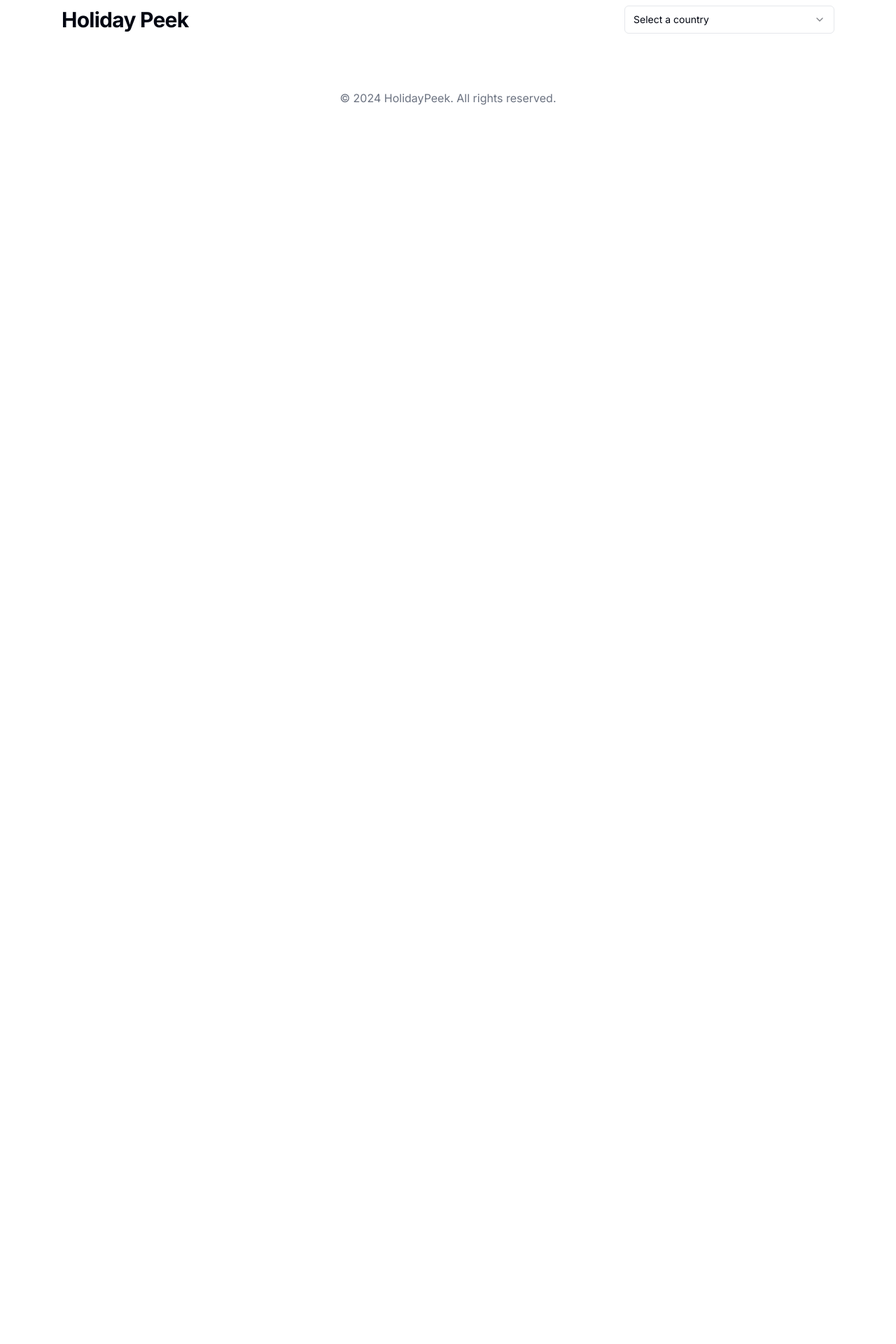
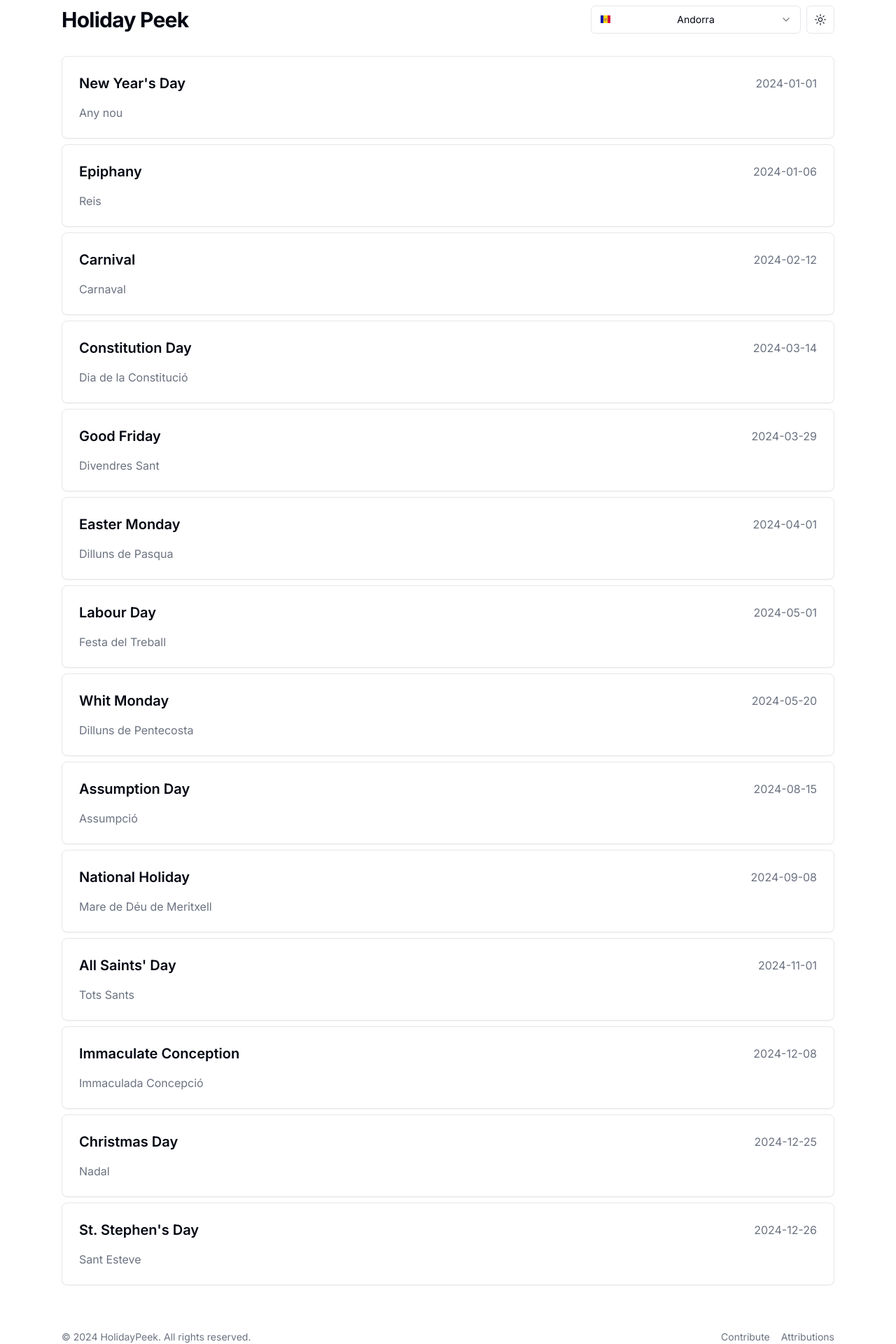
Before and after one commit to bandaranayake/holiday-peek, a Next.js app: page / in a window 1280 px wide. Shown: the part 40-1960 px from the top of the page at 70% size. Before the commit the page ends 800 px from the top, so only its background shows below. Built offline with nearby package versions, Linux system fonts and the light colour scheme.

Commit message:
Add attributions

```diff
--- a/src/app/page.tsx
+++ b/src/app/page.tsx
@@ -1,13 +1,20 @@
 "use client"
 
 import { useState, useEffect } from "react";
+import Link from "next/link";
+import { useTheme } from "next-themes"
 import { Card } from "@/components/ui/card";
 import { COUNTRIES } from "@/utils/constants";
 import Holiday from "@/interfaces/Holiday";
 import CountrySelector from "@/components/CountrySelector";
 import { getCountry } from "@/utils/timezone";
+import DialogAttribution from "@/components/DialogAttribution";
+import { Button } from "@/components/ui/button";
+import { MoonIcon, SunIcon } from "@radix-ui/react-icons";
 
 export default function Main() {
+  const { theme, setTheme } = useTheme()
+
   const [selectedCountry, setSelectedCountry] = useState<string>('');
   const [holidays, setHolidays] = useState<Holiday[]>([]);
 
@@ -15,6 +22,9 @@ export default function Main() {
     const userCountryCode = getCountry();
     if (userCountryCode && COUNTRIES.some(country => country.countryCode === userCountryCode)) {
       setSelectedCountry(userCountryCode);
+    }
+    else {
+      setSelectedCountry(COUNTRIES[0].countryCode);
     }
   }, []);
 
@@ -31,8 +41,17 @@ export default function Main() {
     <div className="w-full max-w-6xl mx-auto px-4 py-12 md:px-6">
       <div className="flex flex-col md:flex-row items-start md:items-center justify-between gap-4 mb-8">
         <h1 className="text-3xl font-bold tracking-tight">Holiday Peek</h1>
-        <div className="w-full md:w-auto">
+        <div className="w-full md:w-auto flex items-center space-x-2">
           <CountrySelector selectedCountry={selectedCountry} onValueChange={setSelectedCountry} countryList={COUNTRIES} />
+          {theme === "light" ?
+            <Button variant="outline" size="icon">
+              <SunIcon className="h-4 w-4" onClick={() => setTheme("dark")} />
+            </Button>
+            :
+            <Button variant="outline" size="icon">
+              <MoonIcon className="h-4 w-4" onClick={() => setTheme("light")} />
+            </Button>
+          }
         </div>
       </div>
       <div className="grid gap-2">
@@ -46,9 +65,18 @@ export default function Main() {
           </Card>
         ))}
       </div>
-      <footer className="mt-12 text-center text-muted-foreground">
-        <p>&copy; 2024 HolidayPeek. All rights reserved.</p>
+      <footer className="mt-12 pt-4 text-sm text-muted-foreground">
+        <div className="container max-w-6xl mx-auto flex justify-between">
+          <p>&copy; 2024 HolidayPeek. All rights reserved.</p>
+          <nav className="flex gap-4">
+            <Link href="https://github.com/bandaranayake/holiday-peek" target="_blank" className="hover:underline" prefetch={false}>
+              Contribute
+            </Link>
+            <DialogAttribution />
+          </nav>
+        </div>
       </footer>
+
     </div>
   )
 }
--- /dev/null
+++ b/src/components/DialogAttribution.tsx
@@ -0,0 +1,38 @@
+import React from 'react';
+import Link from "next/link";
+import { Label } from "@/components/ui/label";
+import {
+    Dialog,
+    DialogContent,
+    DialogDescription,
+    DialogFooter,
+    DialogHeader,
+    DialogTitle,
+    DialogTrigger,
+} from "@/components/ui/dialog"
+
+const DialogAttribution: React.FC = () => {
+    return (
+        <Dialog>
+            <DialogTrigger asChild>
+                <Label className="hover:underline cursor-pointer">Attributions</Label>
+            </DialogTrigger>
+            <DialogContent className="sm:max-w-[425px]">
+                <DialogHeader>
+                    <DialogTitle>Attributions</DialogTitle>
+                    <DialogDescription>
+                        Data and assets used in this application:
+                    </DialogDescription>
+                </DialogHeader>
+                <div className="text-sm mt-0">
+                    <li>Holiday dates provided by <Link className="hover:underline" href="https://github.com/commenthol/date-holidays" target="_blank" rel="noopener noreferrer">date-holidays</Link>. </li>
+                    <li>Flag icons courtesy of <Link className="hover:underline" href="https://flagsapi.com/" target="_blank" rel="noopener noreferrer">Flags API</Link>.</li>
+                </div>
+                <DialogFooter>
+                </DialogFooter>
+            </DialogContent>
+        </Dialog>
+    );
+};
+
+export default DialogAttribution;
--- /dev/null
+++ b/src/components/ui/button.tsx
@@ -0,0 +1,56 @@
+import * as React from "react"
+import { Slot } from "@radix-ui/react-slot"
+import { cva, type VariantProps } from "class-variance-authority"
+
+import { cn } from "@/lib/utils"
+
+const buttonVariants = cva(
+  "inline-flex items-center justify-center whitespace-nowrap rounded-md text-sm font-medium ring-offset-background transition-colors focus-visible:outline-none focus-visible:ring-2 focus-visible:ring-ring focus-visible:ring-offset-2 disabled:pointer-events-none disabled:opacity-50",
+  {
+    variants: {
+      variant: {
+        default: "bg-primary text-primary-foreground hover:bg-primary/90",
+        destructive:
+          "bg-destructive text-destructive-foreground hover:bg-destructive/90",
+        outline:
+          "border border-input bg-background hover:bg-accent hover:text-accent-foreground",
+        secondary:
+          "bg-secondary text-secondary-foreground hover:bg-secondary/80",
+        ghost: "hover:bg-accent hover:text-accent-foreground",
+        link: "text-primary underline-offset-4 hover:underline",
+      },
+      size: {
+        default: "h-10 px-4 py-2",
+        sm: "h-9 rounded-md px-3",
+        lg: "h-11 rounded-md px-8",
+        icon: "h-10 w-10",
+      },
+    },
+    defaultVariants: {
+      variant: "default",
+      size: "default",
+    },
+  }
+)
+
+export interface ButtonProps
+  extends React.ButtonHTMLAttributes<HTMLButtonElement>,
+    VariantProps<typeof buttonVariants> {
+  asChild?: boolean
+}
+
+const Button = React.forwardRef<HTMLButtonElement, ButtonProps>(
+  ({ className, variant, size, asChild = false, ...props }, ref) => {
+    const Comp = asChild ? Slot : "button"
+    return (
+      <Comp
+        className={cn(buttonVariants({ variant, size, className }))}
+        ref={ref}
+        {...props}
+      />
+    )
+  }
+)
+Button.displayName = "Button"
+
+export { Button, buttonVariants }
--- /dev/null
+++ b/src/components/ui/dialog.tsx
@@ -0,0 +1,122 @@
+"use client"
+
+import * as React from "react"
+import * as DialogPrimitive from "@radix-ui/react-dialog"
+import { X } from "lucide-react"
+
+import { cn } from "@/lib/utils"
+
+const Dialog = DialogPrimitive.Root
+
+const DialogTrigger = DialogPrimitive.Trigger
+
+const DialogPortal = DialogPrimitive.Portal
+
+const DialogClose = DialogPrimitive.Close
+
+const DialogOverlay = React.forwardRef<
+  React.ElementRef<typeof DialogPrimitive.Overlay>,
+  React.ComponentPropsWithoutRef<typeof DialogPrimitive.Overlay>
+>(({ className, ...props }, ref) => (
+  <DialogPrimitive.Overlay
+    ref={ref}
+    className={cn(
+      "fixed inset-0 z-50 bg-black/80  data-[state=open]:animate-in data-[state=closed]:animate-out data-[state=closed]:fade-out-0 data-[state=open]:fade-in-0",
+      className
+    )}
+    {...props}
+  />
+))
+DialogOverlay.displayName = DialogPrimitive.Overlay.displayName
+
+const DialogContent = React.forwardRef<
+  React.ElementRef<typeof DialogPrimitive.Content>,
+  React.ComponentPropsWithoutRef<typeof DialogPrimitive.Content>
+>(({ className, children, ...props }, ref) => (
+  <DialogPortal>
+    <DialogOverlay />
+    <DialogPrimitive.Content
+      ref={ref}
+      className={cn(
+        "fixed left-[50%] top-[50%] z-50 grid w-full max-w-lg translate-x-[-50%] translate-y-[-50%] gap-4 border bg-background p-6 shadow-lg duration-200 data-[state=open]:animate-in data-[state=closed]:animate-out data-[state=closed]:fade-out-0 data-[state=open]:fade-in-0 data-[state=closed]:zoom-out-95 data-[state=open]:zoom-in-95 data-[state=closed]:slide-out-to-left-1/2 data-[state=closed]:slide-out-to-top-[48%] data-[state=open]:slide-in-from-left-1/2 data-[state=open]:slide-in-from-top-[48%] sm:rounded-lg",
+        className
+      )}
+      {...props}
+    >
+      {children}
+      <DialogPrimitive.Close className="absolute right-4 top-4 rounded-sm opacity-70 ring-offset-background transition-opacity hover:opacity-100 focus:outline-none focus:ring-2 focus:ring-ring focus:ring-offset-2 disabled:pointer-events-none data-[state=open]:bg-accent data-[state=open]:text-muted-foreground">
+        <X className="h-4 w-4" />
+        <span className="sr-only">Close</span>
+      </DialogPrimitive.Close>
+    </DialogPrimitive.Content>
+  </DialogPortal>
+))
+DialogContent.displayName = DialogPrimitive.Content.displayName
+
+const DialogHeader = ({
+  className,
+  ...props
+}: React.HTMLAttributes<HTMLDivElement>) => (
+  <div
+    className={cn(
+      "flex flex-col space-y-1.5 text-center sm:text-left",
+      className
+    )}
+    {...props}
+  />
+)
+DialogHeader.displayName = "DialogHeader"
+
+const DialogFooter = ({
+  className,
+  ...props
+}: React.HTMLAttributes<HTMLDivElement>) => (
+  <div
+    className={cn(
+      "flex flex-col-reverse sm:flex-row sm:justify-end sm:space-x-2",
+      className
+    )}
+    {...props}
+  />
+)
+DialogFooter.displayName = "DialogFooter"
+
+const DialogTitle = React.forwardRef<
+  React.ElementRef<typeof DialogPrimitive.Title>,
+  React.ComponentPropsWithoutRef<typeof DialogPrimitive.Title>
+>(({ className, ...props }, ref) => (
+  <DialogPrimitive.Title
+    ref={ref}
+    className={cn(
+      "text-lg font-semibold leading-none tracking-tight",
+      className
+    )}
+    {...props}
+  />
+))
+DialogTitle.displayName = DialogPrimitive.Title.displayName
+
+const DialogDescription = React.forwardRef<
+  React.ElementRef<typeof DialogPrimitive.Description>,
+  React.ComponentPropsWithoutRef<typeof DialogPrimitive.Description>
+>(({ className, ...props }, ref) => (
+  <DialogPrimitive.Description
+    ref={ref}
+    className={cn("text-sm text-muted-foreground", className)}
+    {...props}
+  />
+))
+DialogDescription.displayName = DialogPrimitive.Description.displayName
+
+export {
+  Dialog,
+  DialogPortal,
+  DialogOverlay,
+  DialogClose,
+  DialogTrigger,
+  DialogContent,
+  DialogHeader,
+  DialogFooter,
+  DialogTitle,
+  DialogDescription,
+}
--- /dev/null
+++ b/src/components/ui/label.tsx
@@ -0,0 +1,26 @@
+"use client"
+
+import * as React from "react"
+import * as LabelPrimitive from "@radix-ui/react-label"
+import { cva, type VariantProps } from "class-variance-authority"
+
+import { cn } from "@/lib/utils"
+
+const labelVariants = cva(
+  "peer-disabled:cursor-not-allowed"
+)
+
+const Label = React.forwardRef<
+  React.ElementRef<typeof LabelPrimitive.Root>,
+  React.ComponentPropsWithoutRef<typeof LabelPrimitive.Root> &
+    VariantProps<typeof labelVariants>
+>(({ className, ...props }, ref) => (
+  <LabelPrimitive.Root
+    ref={ref}
+    className={cn(labelVariants(), className)}
+    {...props}
+  />
+))
+Label.displayName = LabelPrimitive.Root.displayName
+
+export { Label }
```
